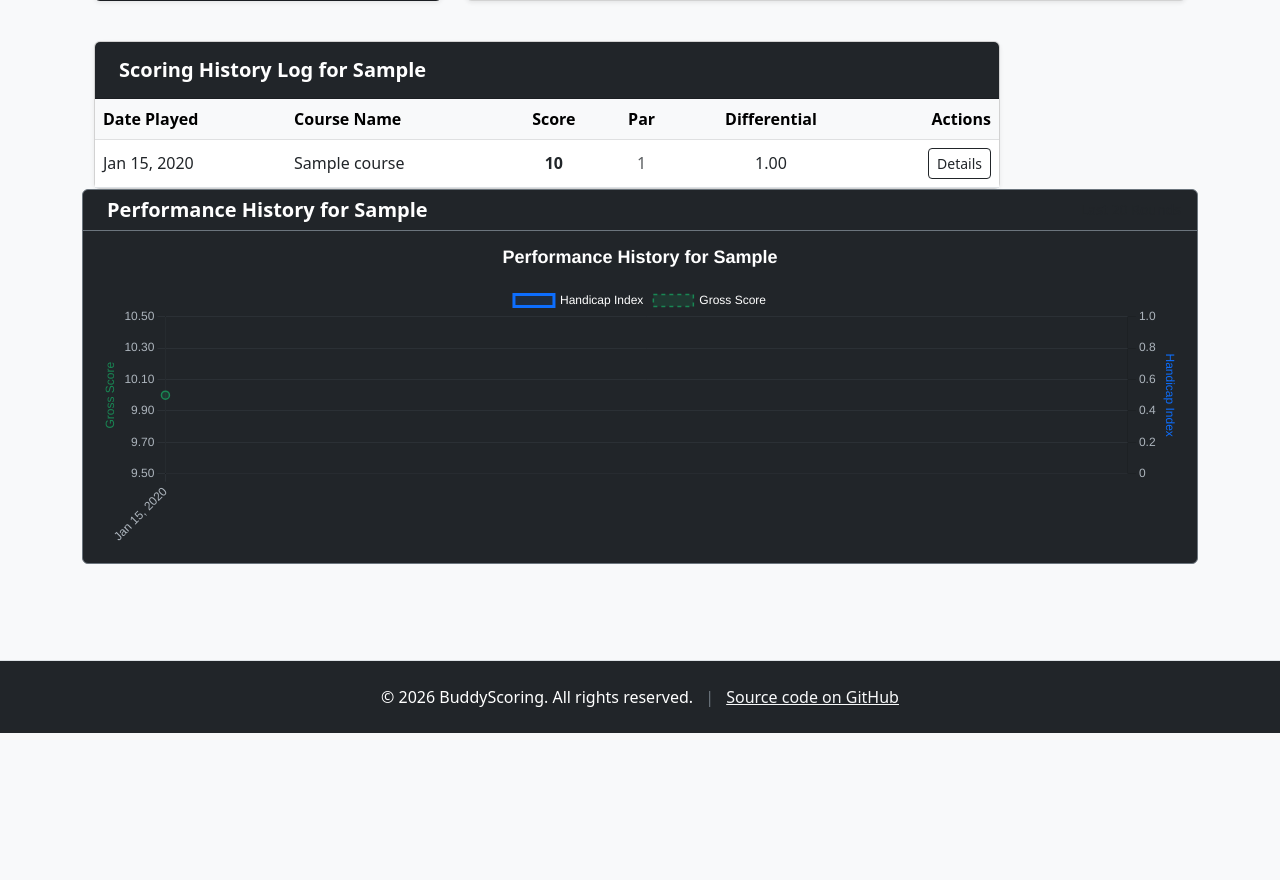
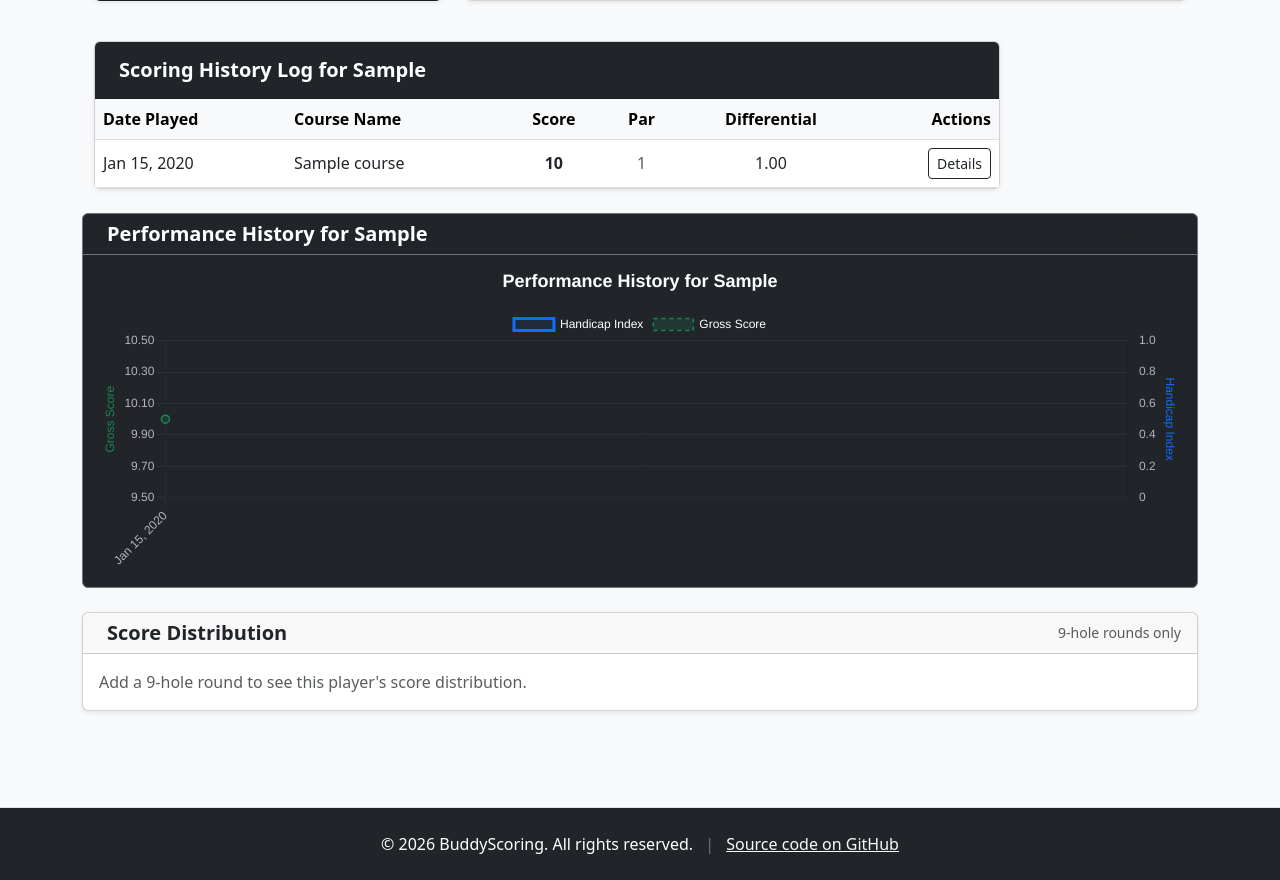
Before and after one commit to vinnymurphy/golf, a Django app: a page that uses scoring/templates/scoring/player_profile.html in a window 1280 px wide. Shown: the part 478-1358 px from the top of the page. Before the commit the page ends 1211 px from the top, so only its background shows below. Run offline with Django 5.2, Linux system fonts and the light colour scheme; tables that the repository leaves empty hold one stand-in row (values such as "Sample post"); some libraries are stand-ins or nearby versions.

Commit message:
Add score distribution chart and bell curve to player profile
* Calculate mean, variance, and standard deviation of 9-hole rounds to
  generate histogram and normal distribution data in `views.py`
* Render a combined Chart.js bar and line graph in
  `player_profile.html` to visualize score frequencies against a
  theoretical bell curve
* Implement a custom Chart.js plugin to draw dashed vertical markers
  for ±1, 2, and 3 standard deviations
* Sort parsed JSON data alphabetically by username before exporting in
  `rochester.py`
* Add unit tests to verify statistical calculations and chart data
  context variables in `tests.py`

```diff
--- a/rochester.py
+++ b/rochester.py
@@ -42,6 +42,8 @@ if __name__ == "__main__":
     output_path = Path("data/imports") / f"{played_on}.json"
     output_path.parent.mkdir(parents=True, exist_ok=True)
 
+    json_data.sort(key=lambda round_data: round_data.get("username", "").casefold())
+
     with output_path.open("w", encoding="utf-8") as output_file:
         json.dump(json_data, output_file, indent=2, sort_keys=True)
 
--- a/scoring/templates/scoring/player_profile.html
+++ b/scoring/templates/scoring/player_profile.html
@@ -110,7 +110,7 @@
             </div>
         </div>
     </div>
-    <div class="card bg-dark text-white border-secondary mb-4">
+    <div class="card bg-dark text-white border-secondary mt-4 mb-4">
         <div class="card-header border-secondary d-flex justify-content-between align-items-center">
             <h5 class="mb-0 fw-bold">
                 <i class="bi bi-graph-up text-primary me-2"></i>Performance History for
@@ -122,6 +122,31 @@
             <div style="position: relative; height:300px; width:100%;">
                 <canvas id="performanceChart"></canvas>
             </div>
+        </div>
+    </div>
+    <div class="card shadow-sm mb-4">
+        <div class="card-header d-flex justify-content-between align-items-center">
+            <h5 class="mb-0 fw-bold"><i class="bi bi-bar-chart-fill text-primary me-2"></i>Score Distribution</h5>
+            <small class="text-muted">9-hole rounds only</small>
+        </div>
+        <div class="card-body">
+            {% if score_distribution_round_count %}
+                <div class="d-flex gap-3 small text-muted mb-3">
+                    <span>{{ score_distribution_round_count }} rounds</span>
+                    <span>Average {{ score_distribution_mean }}</span>
+                    <span>Std. dev. {{ score_distribution_stddev }}</span>
+                </div>
+                <div class="d-flex flex-wrap gap-3 small mb-3">
+                    <span class="text-warning">-- ±1σ</span>
+                    <span style="color: #fd7e14;">-- ±2σ</span>
+                    <span class="text-danger">-- ±3σ</span>
+                </div>
+                <div style="position: relative; height:280px; width:100%;">
+                    <canvas id="scoreDistributionChart"></canvas>
+                </div>
+            {% else %}
+                <p class="text-muted mb-0">Add a 9-hole round to see this player's score distribution.</p>
+            {% endif %}
         </div>
     </div>
     <script src="https://cdn.jsdelivr.net/npm/chart.js"></script>
@@ -202,5 +227,79 @@
             }
         }
     });
+
+    const distributionCanvas = document.getElementById('scoreDistributionChart');
+    if (distributionCanvas) {
+        const distributionLabels = {{ score_distribution_labels_json|safe }};
+        const deviationMarkers = {{ score_distribution_deviations_json|safe }};
+        const deviationColors = {
+            1: '#ffc107',
+            2: '#fd7e14',
+            3: '#dc3545'
+        };
+        const deviationPlugin = {
+            id: 'deviationMarkers',
+            afterDatasetsDraw(chart) {
+                const {ctx, chartArea, scales: {x}} = chart;
+                const firstScore = distributionLabels[0];
+
+                ctx.save();
+                deviationMarkers.forEach(({standard_deviations, score}) => {
+                    const position = score - firstScore;
+                    const xPosition = x.getPixelForValue(position);
+                    if (xPosition < chartArea.left || xPosition > chartArea.right) return;
+
+                    ctx.beginPath();
+                    ctx.setLineDash([6, 4]);
+                    ctx.strokeStyle = deviationColors[standard_deviations];
+                    ctx.lineWidth = 1.5;
+                    ctx.moveTo(xPosition, chartArea.top);
+                    ctx.lineTo(xPosition, chartArea.bottom);
+                    ctx.stroke();
+                });
+                ctx.restore();
+            }
+        };
+        new Chart(distributionCanvas.getContext('2d'), {
+            data: {
+                labels: {{ score_distribution_labels_json|safe }},
+                datasets: [
+                    {
+                        type: 'bar',
+                        label: 'Rounds played',
+                        data: {{ score_distribution_counts_json|safe }},
+                        backgroundColor: 'rgba(13, 110, 253, 0.55)',
+                        borderColor: '#0d6efd',
+                        borderWidth: 1,
+                        borderRadius: 3
+                    },
+                    {
+                        type: 'line',
+                        label: 'Bell curve',
+                        data: {{ score_distribution_curve_json|safe }},
+                        borderColor: '#dc3545',
+                        backgroundColor: 'rgba(220, 53, 69, 0.08)',
+                        borderWidth: 3,
+                        pointRadius: 0,
+                        tension: 0.35,
+                        fill: true
+                    }
+                ]
+            },
+            options: {
+                responsive: true,
+                maintainAspectRatio: false,
+                scales: {
+                    x: { title: { display: true, text: 'Gross score' } },
+                    y: { beginAtZero: true, title: { display: true, text: 'Number of rounds' }, ticks: { precision: 0 } }
+                },
+                plugins: {
+                    tooltip: { mode: 'index', intersect: false },
+                    legend: { position: 'top' }
+                }
+            },
+            plugins: [deviationPlugin]
+        });
+    }
     </script>
 {% endblock %}
--- a/scoring/views.py
+++ b/scoring/views.py
@@ -1,4 +1,5 @@
 import json
+from math import ceil, exp, floor, pi, sqrt
 
 from django.contrib import messages
 from django.contrib.auth.decorators import login_required
@@ -83,6 +84,59 @@ def _build_player_chart_data(player, recent_rounds):
             chart_handicaps.append(None)
 
     return chart_dates, chart_scores, chart_handicaps
+
+
+def _build_score_distribution_data(scores):
+    """Build histogram and normal-distribution data for a player's scores.
+
+    The normal curve is scaled to the number of rounds, allowing it to share
+    the count axis with the score-frequency bars.
+    """
+    if not scores:
+        return [], [], [], [], None, None
+
+    mean = sum(scores) / len(scores)
+    variance = sum((score - mean) ** 2 for score in scores) / len(scores)
+    standard_deviation = sqrt(variance)
+
+    # Include enough range on either side of the average to make the shape of
+    # the curve readable, while retaining every score in the histogram.
+    curve_padding = max(3, standard_deviation * 3)
+    low_score = min(min(scores), floor(mean - curve_padding))
+    high_score = max(max(scores), ceil(mean + curve_padding))
+    labels = list(range(low_score, high_score + 1))
+    frequencies = [scores.count(score) for score in labels]
+
+    if standard_deviation == 0:
+        curve = [len(scores) if score == round(mean) else 0 for score in labels]
+    else:
+        scale = len(scores)
+        curve = [
+            round(
+                scale
+                * (1 / (standard_deviation * sqrt(2 * pi)))
+                * exp(-0.5 * ((score - mean) / standard_deviation) ** 2),
+                2,
+            )
+            for score in labels
+        ]
+
+    deviations = [
+        {
+            "standard_deviations": multiplier,
+            "score": round(mean + direction * multiplier * standard_deviation, 1),
+        }
+        for multiplier in range(1, 4)
+        for direction in (-1, 1)
+    ]
+    return (
+        labels,
+        frequencies,
+        curve,
+        deviations,
+        round(mean, 1),
+        round(standard_deviation, 1),
+    )
 
 
 def _calculate_form_trend(recent_rounds, handicap_index):
@@ -304,6 +358,20 @@ def player_profile(request, username):
         player, recent_rounds_list
     )
 
+    distribution_scores = list(
+        all_user_rounds.filter(completed_holes=9, total_gross_score__gt=0).values_list(
+            "total_gross_score", flat=True
+        )
+    )
+    (
+        score_distribution_labels,
+        score_distribution_counts,
+        score_distribution_curve,
+        score_distribution_deviations,
+        score_distribution_mean,
+        score_distribution_stddev,
+    ) = _build_score_distribution_data(distribution_scores)
+
     # Calculate overall handicap
     handicap_result = calculate_handicap(player)
     handicap_index = handicap_result.index
@@ -344,6 +412,21 @@ def player_profile(request, username):
         "chart_dates_json": json.dumps(chart_dates, cls=DjangoJSONEncoder),
         "chart_scores_json": json.dumps(chart_scores, cls=DjangoJSONEncoder),
         "chart_handicaps_json": json.dumps(chart_handicaps, cls=DjangoJSONEncoder),
+        "score_distribution_labels_json": json.dumps(
+            score_distribution_labels, cls=DjangoJSONEncoder
+        ),
+        "score_distribution_counts_json": json.dumps(
+            score_distribution_counts, cls=DjangoJSONEncoder
+        ),
+        "score_distribution_curve_json": json.dumps(
+            score_distribution_curve, cls=DjangoJSONEncoder
+        ),
+        "score_distribution_deviations_json": json.dumps(
+            score_distribution_deviations, cls=DjangoJSONEncoder
+        ),
+        "score_distribution_round_count": len(distribution_scores),
+        "score_distribution_mean": score_distribution_mean,
+        "score_distribution_stddev": score_distribution_stddev,
     }
 
     return render(request, "scoring/player_profile.html", context)
```
Also changed, not shown: scoring/tests.py (+35 -0 lines).
